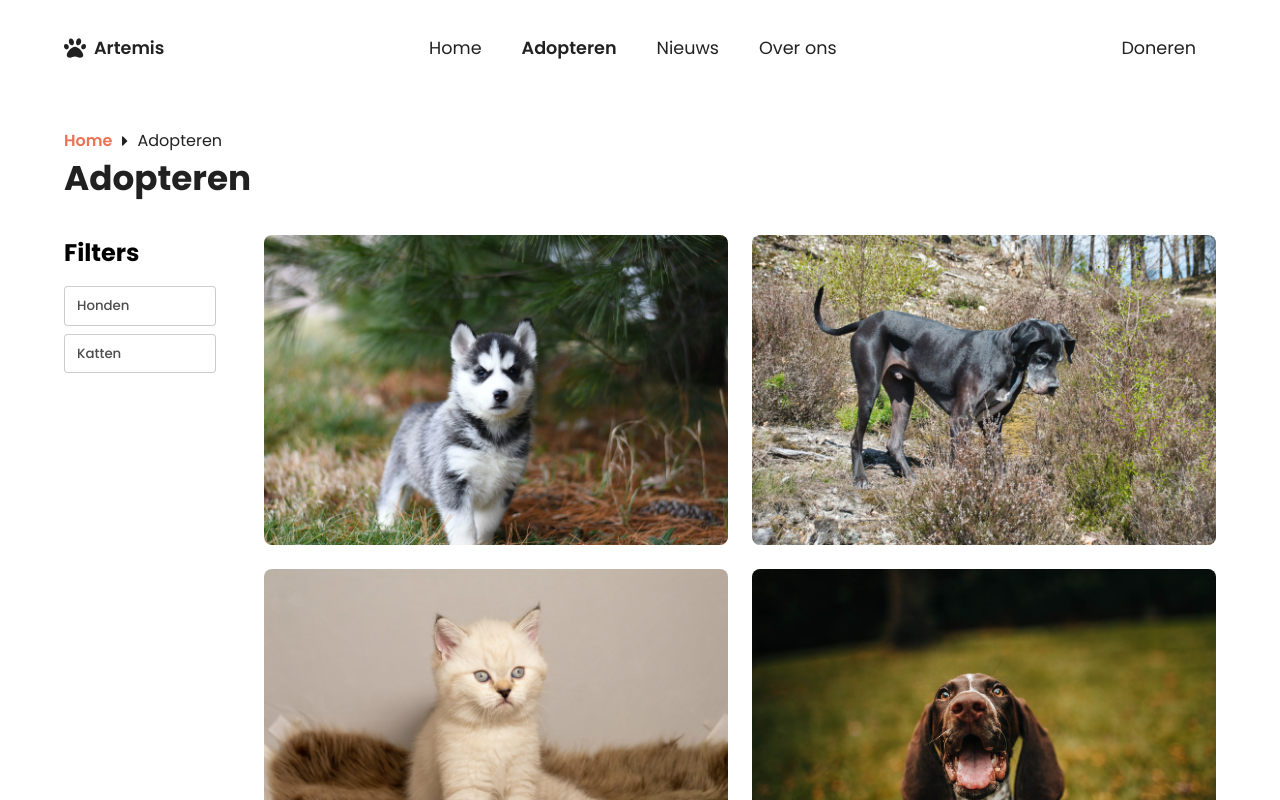
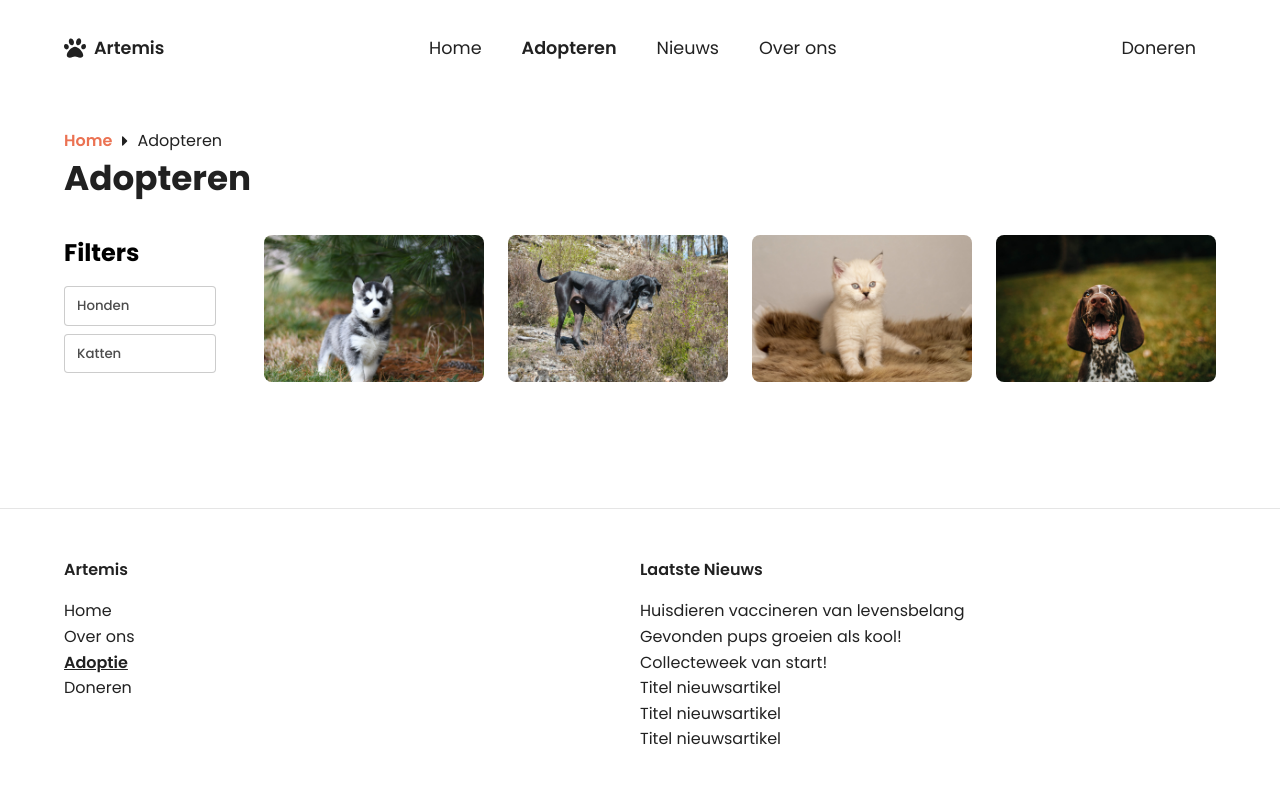
Before and after one commit to Markiesch/Artemis, a Vue app: page /adopteren in a window 1280 px wide. Shown: the top 800 px of the page. Built offline with nearby package versions, Linux system fonts and the light colour scheme.

Commit message:
Removed redundand interface

```diff
--- a/src/views/Adopt.vue
+++ b/src/views/Adopt.vue
@@ -15,11 +15,11 @@
 import { Ref, ref } from "vue";
 import Breadcrumbs from "../components/Breadcrumbs.vue";
 import PetCard from "../components/PetCard.vue";
-import { IPetFilter, pets } from "../data/pets";
+import { pets } from "../data/pets";
 
 const selectedFilters: Ref<string[]> = ref([]);
 
-function toggleFilter(filter: IPetFilter) {
+function toggleFilter(filter: string) {
   if (selectedFilters.value.includes(filter)) selectedFilters.value.splice(selectedFilters.value.indexOf(filter), 1);
   else selectedFilters.value.push(filter);
 }
@@ -77,7 +77,7 @@ const filteredPets = () => pets.filter((item) => !selectedFilters.value.length |
 
 .card--container {
   display: grid;
-  grid-template-columns: repeat(auto-fill, minmax(400px, 1fr));
+  grid-template-columns: repeat(auto-fill, minmax(15rem, 1fr));
   margin: -0.75rem;
 
   & > * {
```
